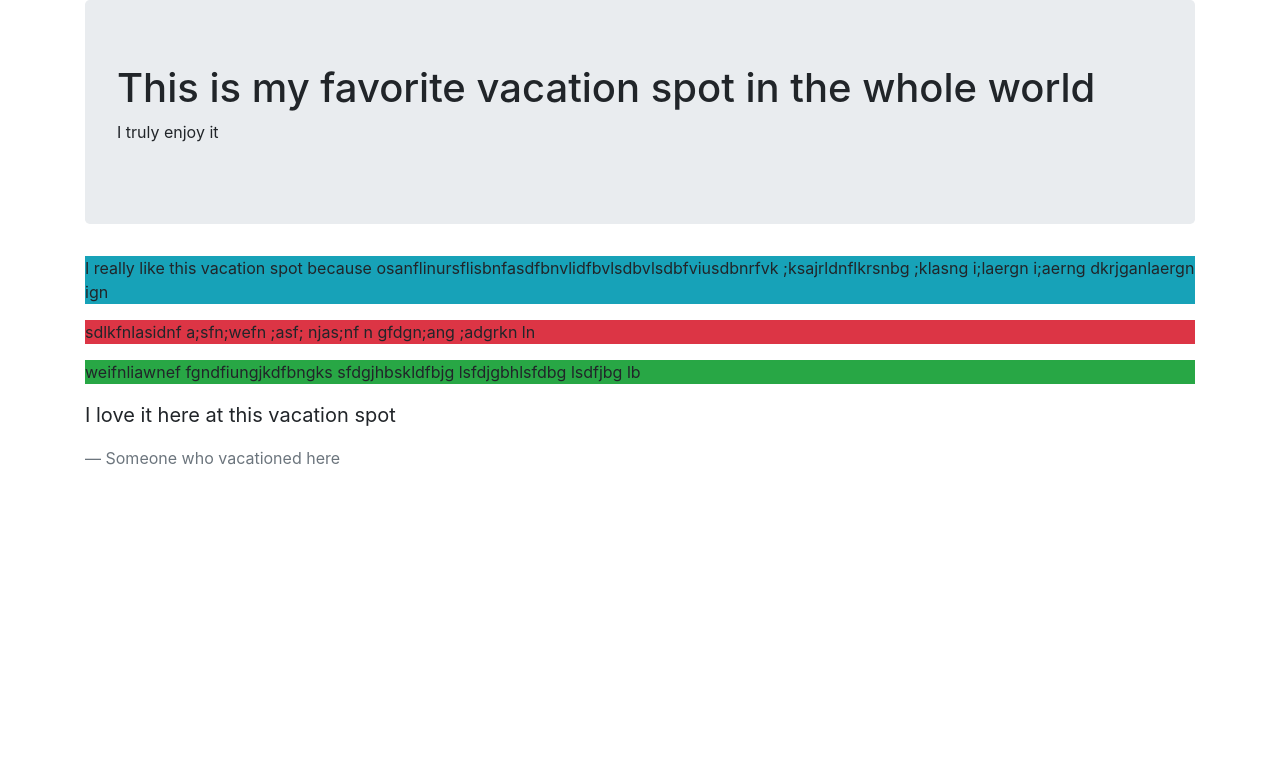
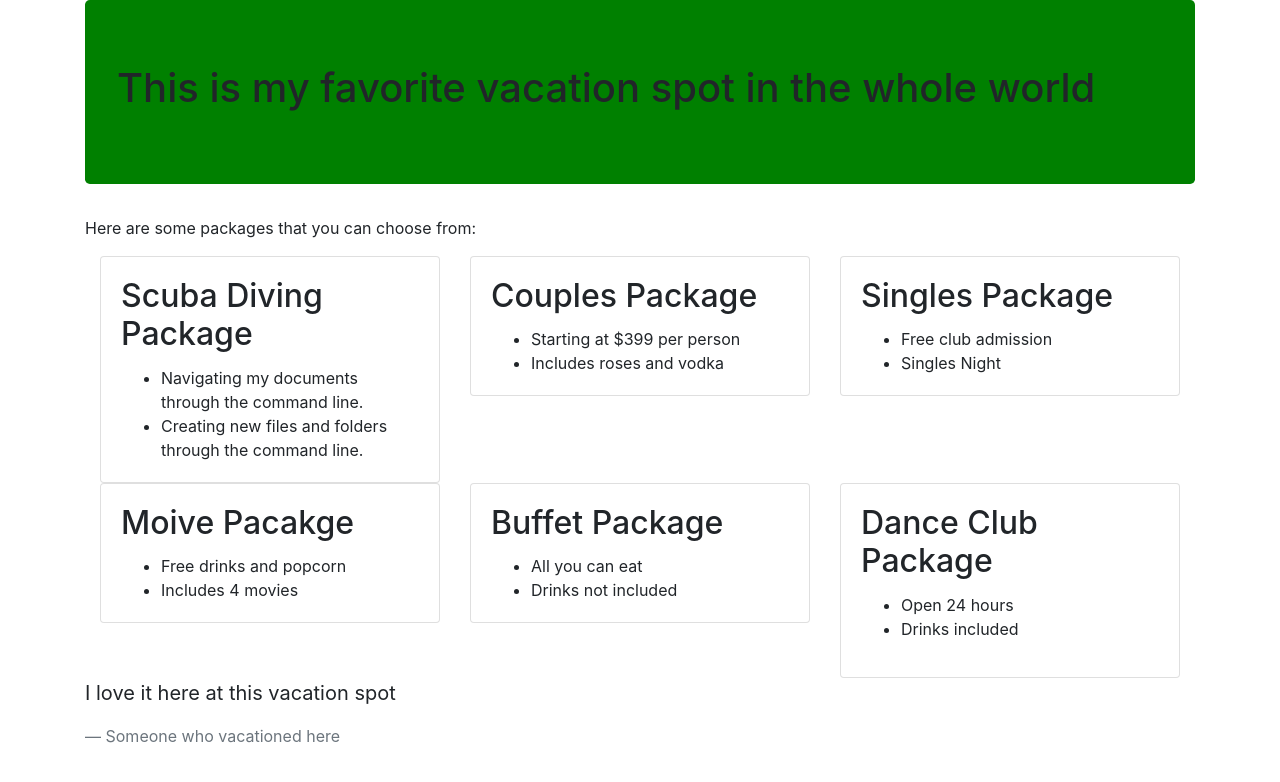
Before and after one commit to glenbuck503/Vacation, a plain HTML site: page index.html in a window 1280 px wide. Drawn offline with Linux system fonts and the light colour scheme; files that its build step writes are made by us from their sources.

Commit message:
add colum
Co-authored-by: Zahnen Garner <zahnen@gmail.com

```diff
--- a/css/styles.css
+++ b/css/styles.css
@@ -0,0 +1,3 @@
+.jumbotron {
+  background: green;
+}
--- a/index.html
+++ b/index.html
@@ -11,13 +11,86 @@
   <div class="container">
     <div class="jumbotron">
       <h1>This is my favorite vacation spot in the whole world</h1>
-      <p>
-        I truly enjoy it
-      </p>
     </div>
-    <p class ="bg-info">I really like this vacation spot because osanflinursflisbnfasdfbnvlidfbvlsdbvlsdbfviusdbnrfvk ;ksajrldnflkrsnbg ;klasng i;laergn i;aerng dkrjganlaergn ign</p>
-    <p class="bg-danger">sdlkfnlasidnf a;sfn;wefn ;asf; njas;nf n gfdgn;ang ;adgrkn ln</p>
-    <p class="bg-success">weifnliawnef fgndfiungjkdfbngks sfdgjhbskldfbjg  lsfdjgbhlsfdbg lsdfjbg lb</p>
+    <p>Here are some packages that you can choose from:</p>
+    <div class="container">
+      <div class="row">
+          <div class="col-md-4">
+
+            <div class="card">
+              <div class="card-body">
+                <h2 class="card-title">Scuba Diving Package</h2>
+                  <ul class="card-text">
+                    <li>Navigating my documents through the command line.</li>
+                    <li>Creating new files and folders through the command line.</li>
+                </ul>
+            </div>
+          </div>
+        </div>
+        <div class="col-md-4">
+          <div class="card">
+            <div class="card-body">
+              <h2 class="card-title">Couples Package</h2>
+              <ul class="card-text">
+                <li>Starting at $399 per person</li>
+                <li>Includes roses and vodka</li>
+
+              </ul>
+            </div>
+          </div>
+        </div>
+        <div class="col-md-4">
+          <div class="card">
+            <div class="card-body">
+              <h2 class="card-title">Singles Package</h2>
+              <ul class="card-text">
+                <li>Free club admission</li>
+                <li>Singles Night</li>
+
+              </ul>
+            </div>
+          </div>
+        </div>
+      </div>
+      <div class="row">
+        <div class="col-md-4">
+          <div class="card">
+            <div class="card-body">
+              <h2 class="card-title">Moive Pacakge</h2>
+              <ul class="card-text">
+                <li>Free drinks and popcorn</li>
+                <li>Includes 4 movies</li>
+
+              </ul>
+            </div>
+          </div>
+        </div>
+        <div class="col-md-4">
+          <div class="card">
+            <div class="card-body">
+              <h2 class="card-title">Buffet Package</h2>
+              <ul class="card-text">
+                <li>All you can eat</li>
+                <li>Drinks not included</li>
+              </ul>
+            </div>
+          </div>
+        </div>
+        <div class="col-md-4">
+          <div class="card">
+            <div class="card-body">
+              <h2 class="card-title">Dance Club Package</h2>
+              <ul class="card-text">
+                <li>Open 24 hours</li>
+                <li>Drinks included</li>
+              </ul>
+              <div class="card-text">
+              </div>
+            </div>
+          </div>
+        </div>
+      </div>
+    </div>
     <blockquote class="blockquote">
       <p>I love it here at this vacation spot</p>
       <footer class="blockquote-footer">Someone who vacationed here</footer>
```
Also changed, not shown: css/bootstrap.css (renamed from bootstrap.css), 3 other files.
